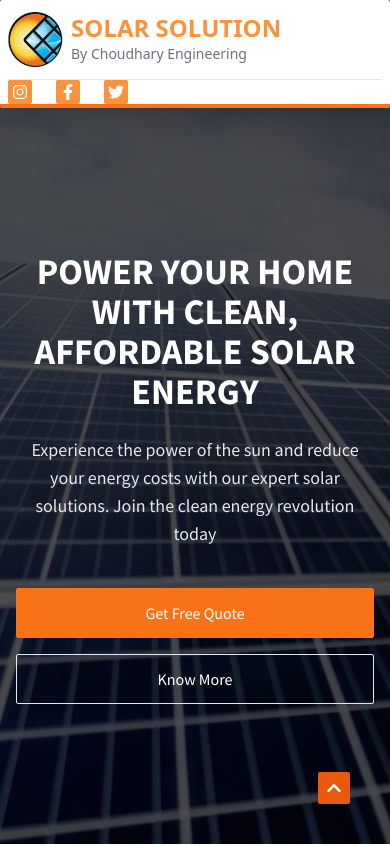
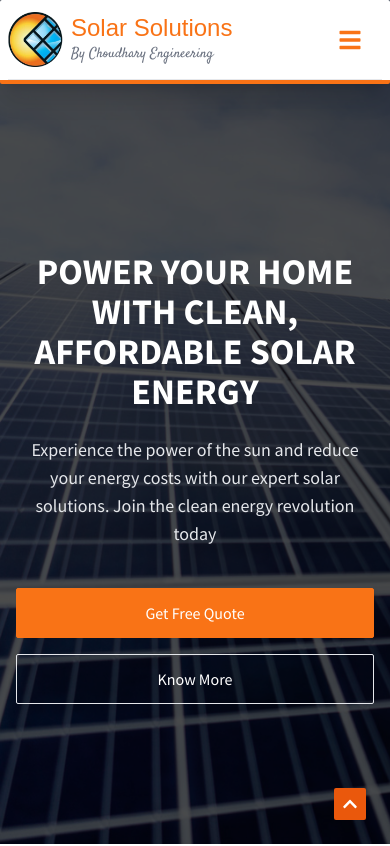
Before and after one commit to sadaatgithub/solar-solution, a Next.js app: page / in a window 390 px wide. Shown: the top 846 px of the page. Built offline with nearby package versions, Linux system fonts and the light colour scheme; a web font is replaced by a local one.

Commit message:
burger menu added

```diff
--- a/components/BackToTop.js
+++ b/components/BackToTop.js
@@ -3,7 +3,7 @@ import {FaChevronUp} from "react-icons/fa"
 
 const BackToTop = () => {
   return (
-    <div class="fixed right-10 bottom-10 bg-orange-600 p-2  rounded-sm z-30">
+    <div class="fixed right-6 bottom-6 bg-orange-600 p-2  rounded-sm z-30">
     <buton className="cursor-pointer w-full h-full"><FaChevronUp className="text-white"/></buton>
     </div>
   )
--- a/components/Header/Logo.js
+++ b/components/Header/Logo.js
@@ -1,17 +1,19 @@
-import React from 'react'
-import logo from "../../public/solar_logo.png"
-import Image from 'next/image'
-
+import React from "react";
+import logo from "../../public/solar_logo.png";
+import Image from "next/image";
 
 const Logo = () => {
   return (
-    <div className="flex gap-2"> <Image src={logo} alt="" width={55}
-    height={40}/>
-    <div className="flex flex-col">
-  <h1 className="text-2xl font-bold text-orange-400 uppercase">Solar Solution</h1>
-  <p className="text-sm text-gray-500">By Choudhary Engineering</p>
-  </div></div>
-  )
-}
+    <div className="flex gap-2">
+      {" "}
+      <Image src={logo} alt="" width={55} height={40} />
+      <div className="flex flex-col">
+        <h1 className="text-2xl font-rye  text-orange-500">Solar Solutions</h1>
+  <p className="text-sm text-gray-500 font-satisfy">By Choudhary Engineering</p>
 
-export default Logo
+      </div>
+    </div>
+  );
+};
+
+export default Logo;
--- a/components/Header/Navbar.js
+++ b/components/Header/Navbar.js
@@ -1,27 +1,27 @@
-import React from 'react'
+import React,{useState} from 'react'
 import {TfiHeadphoneAlt,TfiEmail,TfiLocationPin} from "react-icons/tfi"
-import { FaFacebookF, FaInstagram, FaTwitter} from "react-icons/fa"
+import { FaBars,FaTimes} from "react-icons/fa"
 
 import logo from "../../public/solar_logo.png"
 import Image from 'next/image'
 import Logo from './Logo'
 import SocialIcons from './SocialIcons'
 const Navbar = () => {
+  const [burgerMenu,setBurgerMenu] = useState(false)
+  const burgerHandler = () =>{
+    setBurgerMenu(!burgerMenu)
+  }
+  const burgerIcon = burgerMenu? <FaTimes/>:<FaBars/>
 
   return (
     <div className=' fixed md:top-5 md:left-10 md:right-10 z-20 inset-x-0 flex flex-col md:px-10  px-2 border-b-4 border-orange-500  bg-white shadow-xl rounded-sm  mx-auto'>
         {/* Logo */}
 
 
-        <div className="grid grid-cols-6 col-span-full border-b py-3">
+        <div className="grid grid-cols-6 col-span-full border-b py-3 relative">
           <div className="md:col-span-full lg:col-span-2 col-span-full">
             <Logo/>
-            {/* <Image src={logo} alt="" width={55}
-              height={40}/>
-              <div className="flex flex-col">
-            <h1 className="text-2xl font-bold text-orange-400 uppercase">Solar Solution</h1>
-            <p className="text-sm text-gray-500">By Choudhary Engineering</p>
-            </div> */}
+
             </div>
             <div className="col-span-4 hidden lg:flex  justify-end gap-8 [&>div]:items-center [&>div]:justify-center">
               <div className="flex gap-2">
@@ -50,12 +50,13 @@ const Navbar = () => {
               </div>
 
             </div>
+            <button className="md:hidden absolute right-5 top-1/2 -translate-y-1/2 text-2xl text-orange-500" onClick={() => burgerHandler()}>{burgerIcon}</button>
         </div>
 
 
         {/* Navlink */}
-        <div className="flex justify-between items-center">
-        <ul className='md:flex gap-6 font-semibold uppercase hidden [&>li]:cursor-pointer [&>li]:py-1 text-sky-900 [&>li:hover]:text-orange-500'>
+        <div className={` ${burgerMenu? "flex":"hidden md:flex"}  justify-between md:items-center flex-col md:flex-row p-1 gap-y-8`}>
+        <ul className='flex flex-col md:flex-row gap-4 md:gap-6 font-semibold uppercase  [&>li]:cursor-pointer [&>li]:py-1 text-sky-900 [&>li:hover]:text-orange-500'>
             <li>Home</li>
             <li>About Us</li>
             <li>Our Services</li>
@@ -63,12 +64,7 @@ const Navbar = () => {
             <li>Contact Us</li>
             <li>FAQ</li>
         </ul>
-        {/* <div className="flex gap-6 [&>svg]:bg-orange-400 [&>svg]:p-1 [&>svg]:rounded-sm [&>svg]:cursor-pointer ">
-            <FaInstagram  className="text-2xl text-white"/>
-            <FaFacebookF className="text-2xl text-white"/>
-            <FaTwitter className="text-2xl text-white"/>
 
-        </div> */}
         <SocialIcons/>
         </div>
     </div>
--- a/pages/_app.js
+++ b/pages/_app.js
@@ -1,13 +1,15 @@
 import "@/styles/globals.css";
 // import {  Source_Sans_Pro } from "@next/font/google";
-import { Inter,Source_Sans_Pro } from 'next/font/google'
+import { Inter,Source_Sans_Pro,Rye,Satisfy } from 'next/font/google'
 import Layout from "@/components/Layout/Layout";
 
 const sourceSansPro = Source_Sans_Pro({
   weight: ["200", "300", "400", "600", "700"],
   subsets: ["latin"],
 });
+const rye = Rye({weight:['400'],subsets:['latin']})
 const inter = Inter({ subsets: ['latin'] })
+const satisfy = Satisfy({weight:['400'],subsets:['latin']})
 export default function App({ Component, pageProps }) {
   return (
     <>
@@ -15,7 +17,10 @@ export default function App({ Component, pageProps }) {
         {`
           :root {
             --source-inter:${inter.style.fontFamily};
-            --source-ssp:${sourceSansPro.style.fontFamily}
+            --source-ssp:${sourceSansPro.style.fontFamily};
+            --logo-font:${rye.style.fontFamily};
+            --sublogo-font:${satisfy.style.fontFamily}
+
 
           }
         `}
--- a/tailwind.config.js
+++ b/tailwind.config.js
@@ -11,7 +11,9 @@ module.exports = {
     extend: {
       fontFamily:{
         inter:['var(--source-inter)', ...fontFamily.sans],
-        source_sans_pro:['var(--source-ssp)', ...fontFamily.sans]
+        source_sans_pro:['var(--source-ssp)', ...fontFamily.sans],
+        rye:['var(--logo-font)', ...fontFamily.sans],
+        satisfy:['var(--sublogo-font)', ...fontFamily.sans]
 
       },
       backgroundImage: {
```
Also changed, not shown: public/logoSvg.svg (added), public/logopng.png (added).
